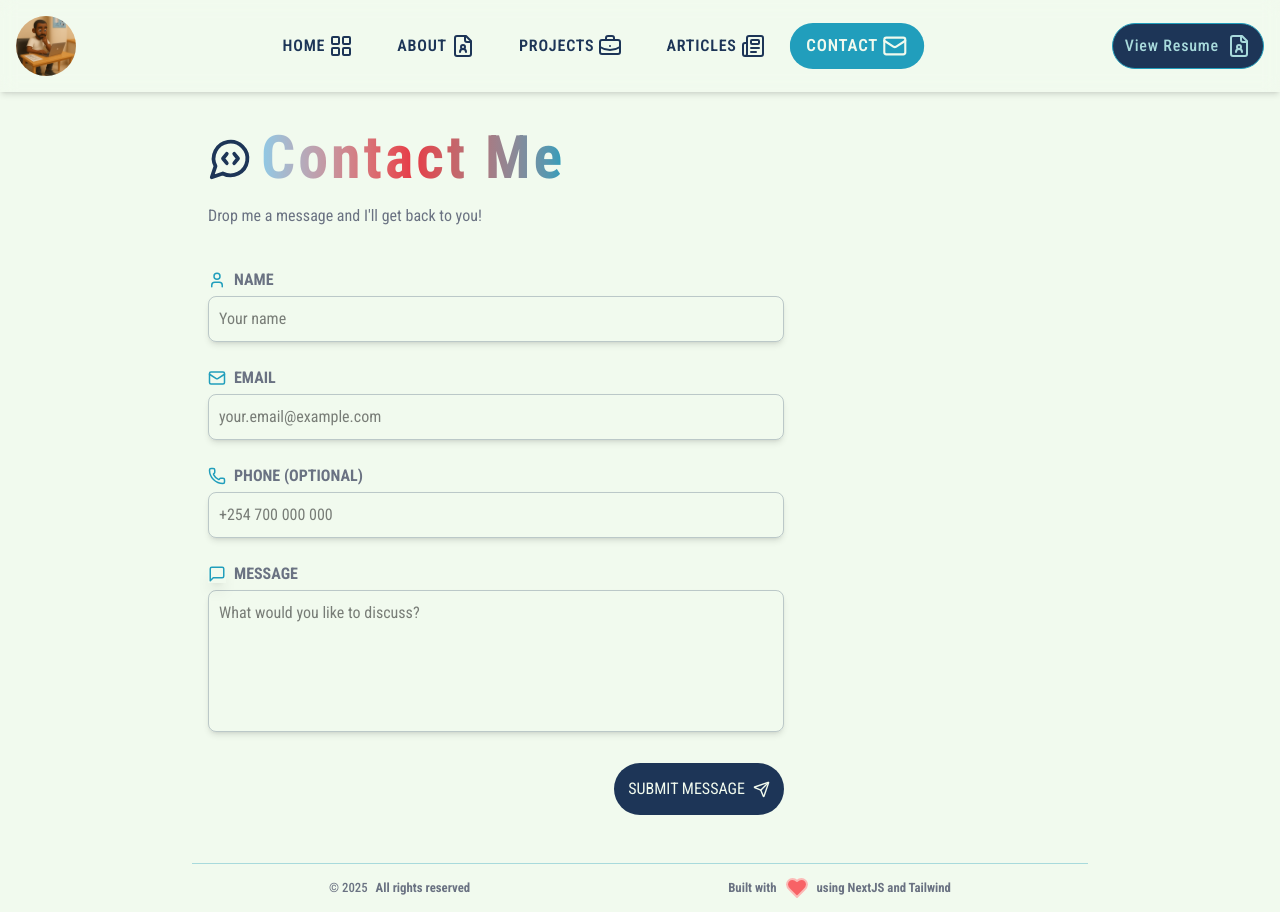
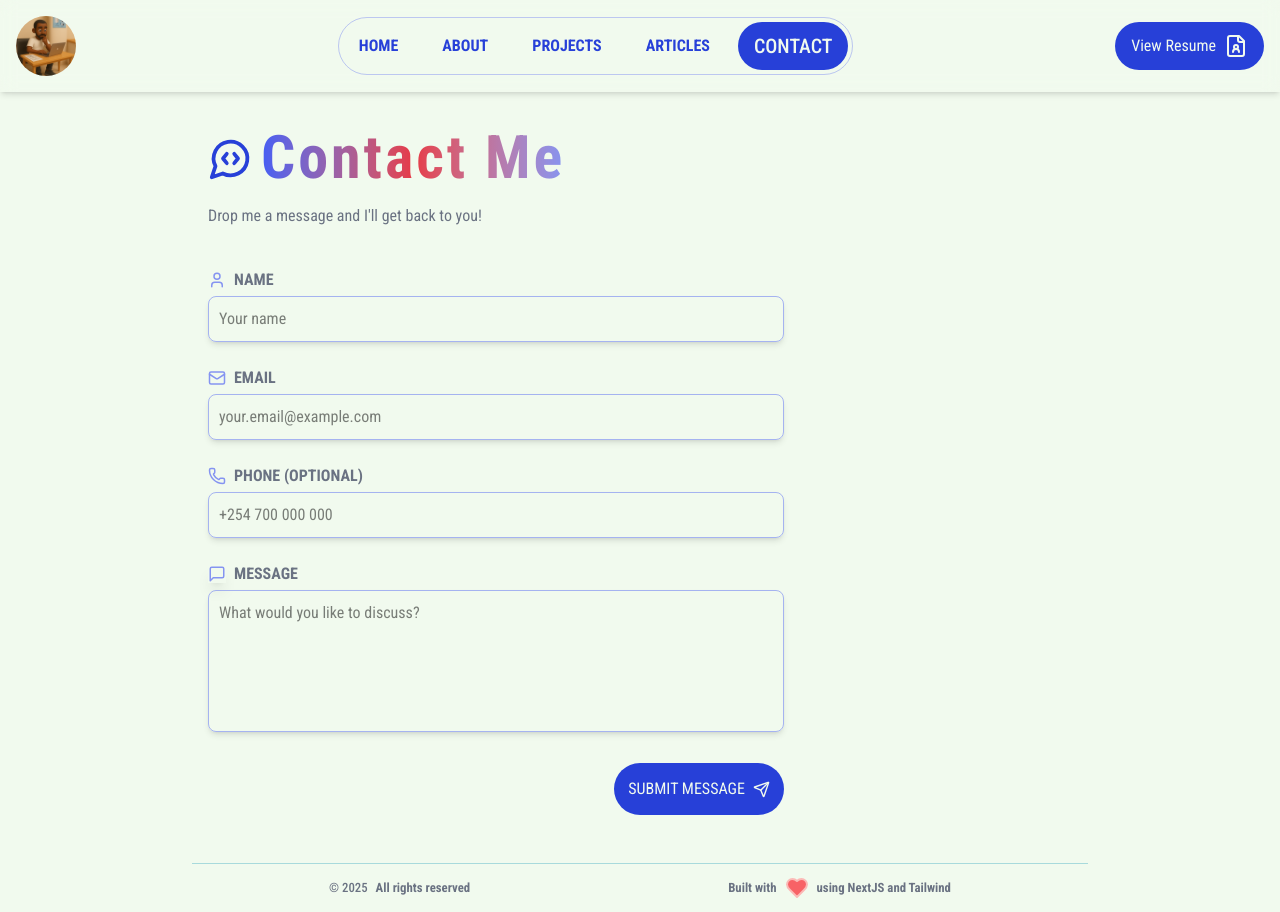
Before and after one commit to cmotanya/dev-portfolio, a Next.js app: page /contact in a window 1280 px wide. Built offline with nearby package versions, Linux system fonts and the light colour scheme.

Commit message:
refactor: Improve error handling and user feedback in ContactPage; update styles for consistency across components

```diff
--- a/app/contact/page.tsx
+++ b/app/contact/page.tsx
@@ -72,6 +72,8 @@ const ContactPage = () => {
       }
     } catch (error) {
       console.error("Error sending message:", error);
+      setSubmissionStatus("error");
+      setMessage("Failed to send message. Please try again later.");
     }
   };
 
@@ -112,8 +114,8 @@ const ContactPage = () => {
 
           {/* submission status submitting */}
           {submissionStatus === "submitting" && (
-            <div className="bg-accent-alt mb-4 flex items-center justify-center gap-2 rounded-lg p-4 shadow-lg">
-              <Loader2 className="text-secondary animate-spin" />
+            <div className="bg-secondary/50 mb-4 flex items-center justify-center gap-2 rounded-lg p-4 shadow-lg">
+              <Loader2 className="text-primary animate-spin" />
               <span className="text-primary font-semibold">{message}</span>
             </div>
           )}
@@ -144,9 +146,9 @@ const ContactPage = () => {
                   name="name"
                   autoComplete="name"
                   className={cn(
-                    "border-primary/25 w-full rounded-lg border p-2.5 shadow-md transition-all duration-300 ease-in-out outline-none",
+                    "border-secondary/70 w-full rounded-lg border p-2.5 shadow-md transition-all duration-300 ease-in-out outline-none",
                     errors.name && "border-error/50 bg-error/5",
-                    !errors.name && "focus:border-primary/20",
+                    !errors.name && "focus:border-secondary/50",
                     isSubmitting && "pointer-events-none",
                   )}
                 />
@@ -182,9 +184,9 @@ const ContactPage = () => {
                   placeholder="your.email@example.com"
                   autoComplete="email"
                   className={cn(
-                    "border-primary/25 w-full rounded-lg border p-2.5 shadow-md transition-all duration-300 ease-in-out outline-none",
+                    "border-secondary/70 w-full rounded-lg border p-2.5 shadow-md transition-all duration-300 ease-in-out outline-none",
                     errors.email && "border-error/50 bg-error/5",
-                    !errors.email && "focus:border-primary/20",
+                    !errors.email && "focus:border-secondary/50",
                     isSubmitting && "pointer-events-none",
                   )}
                 />
@@ -224,9 +226,9 @@ const ContactPage = () => {
                   title="Format: 700-000-000"
                   placeholder="+254 700 000 000"
                   className={cn(
-                    "border-primary/25 w-full rounded-lg border p-2.5 shadow-md transition-all duration-300 ease-in-out outline-none",
+                    "border-secondary/70 w-full rounded-lg border p-2.5 shadow-md transition-all duration-300 ease-in-out outline-none",
                     errors.mobile && "border-error/50 bg-error/5",
-                    !errors.mobile && "focus:border-primary/20",
+                    !errors.mobile && "focus:border-secondary/50",
                     isSubmitting && "pointer-events-none",
                   )}
                 />
@@ -265,9 +267,9 @@ const ContactPage = () => {
                   aria-describedby="textarea-error"
                   placeholder="What would you like to discuss?"
                   className={cn(
-                    "border-primary/25 w-full resize-none rounded-lg border p-2.5 shadow-md transition-all duration-300 ease-in-out outline-none",
+                    "border-secondary/70 w-full resize-none rounded-lg border p-2.5 shadow-md transition-all duration-300 ease-in-out outline-none",
                     errors.textarea && "border-error/50 bg-error/5",
-                    !errors.textarea && "focus:border-primary/20",
+                    !errors.textarea && "focus:border-secondary/50",
                     isSubmitting && "pointer-events-none",
                   )}
                 />
@@ -292,7 +294,7 @@ const ContactPage = () => {
               // onClick={handleSubmit(onSubmit)}
               disabled={isSubmitting}
               className={cn(
-                "rounded-full p-4 uppercase transition-all duration-200 ease-in-out md:ml-auto md:p-3.5",
+                "cursor-pointer rounded-full p-4 uppercase transition-all duration-200 ease-in-out md:ml-auto md:p-3.5",
 
                 {
                   // Default state
--- a/app/globals.css
+++ b/app/globals.css
@@ -1,11 +1,11 @@
 @import "tailwindcss";
 
 @theme {
-  --color-primary: #1d3557;
+  --color-primary: #2740d8;
 
-  --color-secondary: #219ebc;
+  --color-secondary: #8594f1;
 
-  --color-accent: #8ecae6;
+  --color-accent: #455ef4;
   --color-accent-alt: #a8dadc;
 
   --color-tertiary: #e63946;
--- a/app/header/page.tsx
+++ b/app/header/page.tsx
@@ -1,6 +1,6 @@
 "use client";
 
-import React, { useEffect, useState } from "react";
+import React from "react";
 import { nav } from "../data/nav";
 import Link from "next/link";
 import Image from "next/image";
@@ -11,17 +11,6 @@ import { Fade } from "react-awesome-reveal";
 
 const Header = () => {
   const pathname = usePathname();
-  const [isScrolled, setIsScrolled] = useState(false);
-
-  useEffect(() => {
-    const handleScroll = () => {
-      const scrollTop = window.scrollY > 10;
-      setIsScrolled(scrollTop);
-    };
-
-    window.addEventListener("scroll", handleScroll);
-    return () => window.removeEventListener("scroll", handleScroll);
-  }, []);
 
   return (
     <header
@@ -44,58 +33,43 @@ const Header = () => {
         </Fade>
 
         {/* Navigation */}
-        <nav>
+        <nav className="border-secondary/50 overflow-hidden rounded-full border p-1">
+          <Fade direction="up" cascade duration={250} triggerOnce>
             <ul className="flex items-center justify-center gap-3">
               {nav.map((item, index) => {
                 const active = pathname === item.link;
                 return (
-                <Fade
-                  direction="up"
-                  cascade
-                  delay={index * 100}
-                  duration={500}
-                  triggerOnce
+                  <li
                     key={item.name + index}
-                >
-                  <li
                     className={cn(
-                      "hover:bg-accent-alt group cursor-pointer rounded-full transition-all duration-200 ease-in-out hover:-translate-y-1",
+                      "hover:bg-secondary group cursor-pointer rounded-full transition-all duration-100 ease-in-out",
                       active
-                        ? "bg-secondary hover:bg-secondary scale-105 hover:translate-y-0"
-                        : "",
+                        ? "hover:bg-secondary bg-primary text-xl hover:translate-y-0"
+                        : "hover:-translate-y-1",
                     )}
                   >
                     <Link
                       href={item.link}
                       role="button"
                       className={cn(
-                        "text-primary flex items-center gap-1 px-4 py-2.5 font-semibold tracking-wider uppercase transition-all",
-                        active ? "text-background" : "",
+                        "text-primary flex items-center gap-1 px-4 py-2.5 font-bold uppercase transition-colors duration-200",
+                        active ? "text-background font-medium" : "",
                       )}
                     >
                       <span>{item.name}</span>
-                      <span
-                        className={cn(
-                          "transition-transform duration-200 ease-in-out group-hover:rotate-5",
-                          active ? "group-hover:rotate-0" : "",
-                        )}
-                      >
-                        {item.icon}
-                      </span>
                     </Link>
                   </li>
-                </Fade>
                 );
               })}
             </ul>
+          </Fade>
         </nav>
 
         {/* Resume */}
         <Fade direction="right" duration={500} triggerOnce>
           <button
             className={cn(
-              "bg-primary border-secondary flex justify-center gap-2 rounded-full border px-3 py-2.5 text-base font-medium tracking-wider",
-              isScrolled ? "text-accent-alt" : "text-accent-alt",
+              "bg-primary text-background flex justify-center gap-2 rounded-full px-4 py-3",
             )}
           >
             <Link href="/resume" role="button">
--- a/app/page.tsx
+++ b/app/page.tsx
@@ -85,7 +85,7 @@ export default function Home() {
 
               {/* Enhanced CTA Buttons */}
               <div
-                className="animate-fade-in-up mt-16 flex w-full flex-col flex-wrap items-center justify-center gap-8 px-6 opacity-0 md:flex-row md:px-0"
+                className="animate-fade-in-up mt-16 flex items-center justify-center gap-8 px-6 opacity-0 md:px-0"
                 style={{
                   animationDelay: "1500ms",
                   animationFillMode: "forwards",
@@ -93,9 +93,9 @@ export default function Home() {
               >
                 <Link
                   href="/contact"
-                  className="group bg-primary text-accent-alt relative flex w-full items-center justify-center gap-3 overflow-hidden rounded-full px-5 py-4 font-medium uppercase shadow-2xl transition-all duration-300 hover:-translate-y-1 md:max-w-max"
+                  className="group bg-primary text-background relative flex w-full items-center justify-center gap-3 overflow-hidden rounded-full p-4.5 text-xl uppercase transition-all duration-300 hover:-translate-y-1"
                 >
-                  <span className="relative z-10 tracking-widest">
+                  <span className="relative z-10 tracking-wide">
                     Let&apos;s Talk
                   </span>
                   <ArrowRightIcon
@@ -106,7 +106,7 @@ export default function Home() {
 
                 <Link
                   href="/about"
-                  className="group border-secondary bg-accent-alt text-primary relative inline-flex w-full items-center justify-center gap-3 overflow-hidden rounded-full border-2 px-5 py-4 uppercase backdrop-blur-sm transition-all duration-300 hover:-translate-y-1 hover:shadow-lg md:max-w-max"
+                  className="group border-secondary relative inline-flex w-full items-center justify-center gap-3 overflow-hidden rounded-full border-2 px-5 py-4 text-xl uppercase backdrop-blur-sm transition-all duration-300 hover:-translate-y-1 hover:shadow-lg"
                 >
                   <span className="relative z-10 font-medium tracking-widest">
                     Learn More
@@ -189,12 +189,12 @@ export default function Home() {
           <div className="mt-16 text-center">
             <Link
               href="/projects"
-              className="bg-primary text-accent-alt group inline-flex items-center gap-2 rounded-full p-2.5 font-medium tracking-wider transition-all duration-300 hover:-translate-y-0.5"
+              className="bg-primary text-background group hover:bg-primary/90 inline-flex items-center gap-2 rounded-full p-3.5 tracking-wider uppercase transition-all duration-300 hover:-translate-y-0.5"
             >
               See These in Action
               <ArrowRightIcon
                 size={14}
-                className="transition-transform duration-300 group-hover:translate-x-1"
+                className="transition-transform duration-300 group-hover:translate-x-0.5"
               />
             </Link>
           </div>
```
Also changed, not shown: app/projects/page.tsx (+9 -16 lines). Lines whose indentation alone changed are shown as unchanged.
